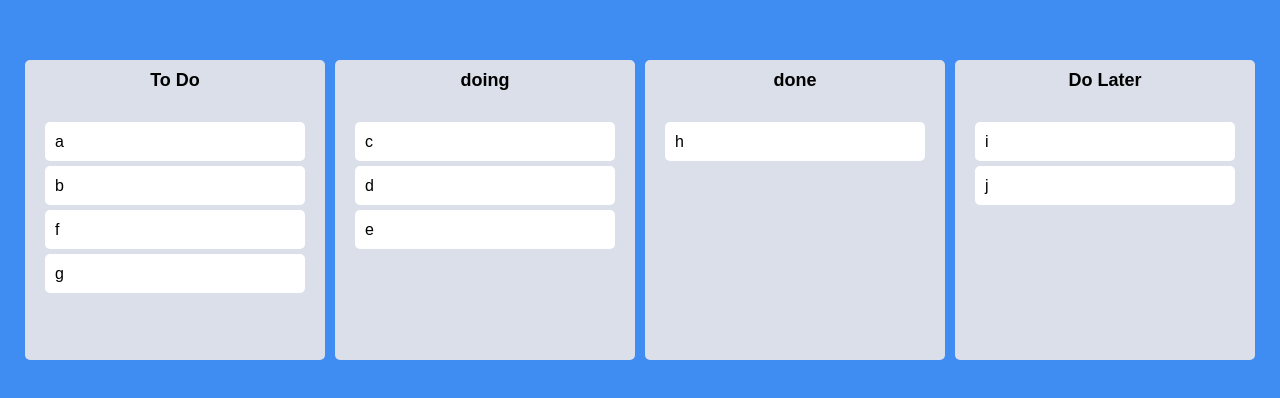
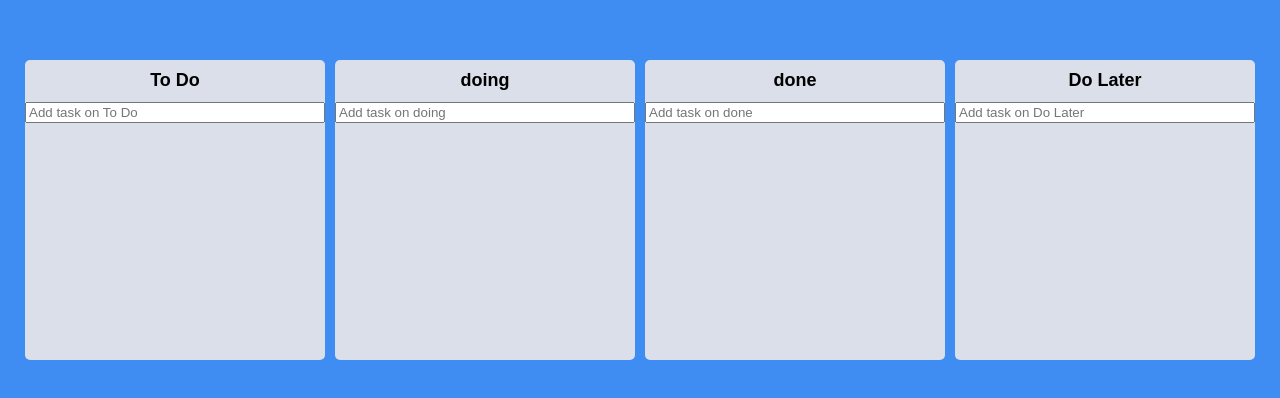
Before and after one commit to netkro-0706/nomad-react-three_todolist-kanban, a React (Create React App) app: page / in a window 1280 px wide. Shown: the part 190-588 px from the top of the page. Built offline with nearby package versions, Linux system fonts and the light colour scheme.

Commit message:
add: add new todo and change type string to object

```diff
--- a/src/App.tsx
+++ b/src/App.tsx
@@ -33,8 +33,9 @@
     if (destination.droppableId === source.droppableId) {
       setToDos((allBoards) => {
         const boardCopy = [...allBoards[source.droppableId]];
+        const taskObj = boardCopy[source.index];
         boardCopy.splice(source.index, 1);
-        boardCopy.splice(destination.index, 0, draggableId);
+        boardCopy.splice(destination.index, 0, taskObj);
         return {
           ...allBoards,
           [source.droppableId]: boardCopy,
@@ -46,9 +47,10 @@
     if (destination.droppableId !== source.droppableId) {
       setToDos((allBoards) => {
         const sourceBoard = [...allBoards[source.droppableId]];
+        const taskObj = sourceBoard[source.index];
         const destinationBoard = [...allBoards[destination.droppableId]];
         sourceBoard.splice(source.index, 1);
-        destinationBoard.splice(destination.index, 0, draggableId);
+        destinationBoard.splice(destination.index, 0, taskObj);
         return {
           ...allBoards,
           [source.droppableId]: sourceBoard,
--- a/src/Components/Board.tsx
+++ b/src/Components/Board.tsx
@@ -1,6 +1,9 @@
 import { Droppable } from "react-beautiful-dnd";
 import DraggableCard from "./DraggableCard";
 import styled from "styled-components";
+import { useForm } from "react-hook-form";
+import { ITodo, toDoState } from "../state";
+import { useSetRecoilState } from "recoil";
 
 const Wrapper = styled.div`
   width: 300px;
@@ -36,15 +39,48 @@
   padding: 20px;
 `;
 
+const Form = styled.form`
+  width: 100%;
+  input {
+    width: 100%;
+  }
+`;
+
 interface IBoardProps {
-  toDos: string[];
+  toDos: ITodo[];
   boardId: string;
 }
 
+interface IForm {
+  toDo: string;
+}
+
 function Board({ toDos, boardId }: IBoardProps) {
+  const setToDos = useSetRecoilState(toDoState);
+  const { register, setValue, handleSubmit } = useForm<IForm>();
+  const onValid = ({ toDo }: IForm) => {
+    const newToDo = {
+      id: Date.now(),
+      text: toDo,
+    };
+    setToDos((allBoards) => {
+      return {
+        ...allBoards,
+        [boardId]: [...allBoards[boardId], newToDo],
+      };
+    });
+    setValue("toDo", "");
+  };
   return (
     <Wrapper>
       <Title>{boardId}</Title>
+      <Form onSubmit={handleSubmit(onValid)}>
+        <input
+          {...register("toDo", { required: true })}
+          type="text"
+          placeholder={`Add task on ${boardId}`}
+        />
+      </Form>
       <Droppable droppableId={boardId}>
         {(magic, snapshot) => (
           <Area
@@ -54,7 +90,12 @@
             {...magic.droppableProps}
           >
             {toDos.map((toDo, index) => (
-              <DraggableCard key={toDo} index={index} toDo={toDo} />
+              <DraggableCard
+                key={toDo.id}
+                index={index}
+                toDoId={toDo.id}
+                toDoText={toDo.text}
+              />
             ))}
             {magic.placeholder}
           </Area>
--- a/src/Components/DraggableCard.tsx
+++ b/src/Components/DraggableCard.tsx
@@ -13,13 +13,14 @@
 `;
 
 interface IDraggableCardProps {
-  toDo: string;
+  toDoId: number;
+  toDoText: string;
   index: number;
 }
 
-function DraggableCard({ toDo, index }: IDraggableCardProps) {
+function DraggableCard({ toDoId, toDoText, index }: IDraggableCardProps) {
   return (
-    <Draggable key={toDo} draggableId={toDo} index={index}>
+    <Draggable draggableId={toDoId + ""} index={index}>
       {(magic, snapshot) => (
         <Card
           isDragging={snapshot.isDragging}
@@ -27,7 +28,7 @@
           {...magic.draggableProps}
           {...magic.dragHandleProps}
         >
-          {toDo}
+          {toDoText}
         </Card>
       )}
     </Draggable>
--- a/src/state.tsx
+++ b/src/state.tsx
@@ -1,15 +1,20 @@
 import { atom } from "recoil";
 
+export interface ITodo {
+  id: number;
+  text: string;
+}
+
 interface IToDoState {
-  [key: string]: string[];
+  [key: string]: ITodo[];
 }
 
 export const toDoState = atom<IToDoState>({
   key: "toDo",
   default: {
-    "To Do": ["a", "b", "f", "g"],
-    doing: ["c", "d", "e"],
-    done: ["h"],
-    "Do Later": ["i", "j"],
+    "To Do": [],
+    doing: [],
+    done: [],
+    "Do Later": [],
   },
 });
```
